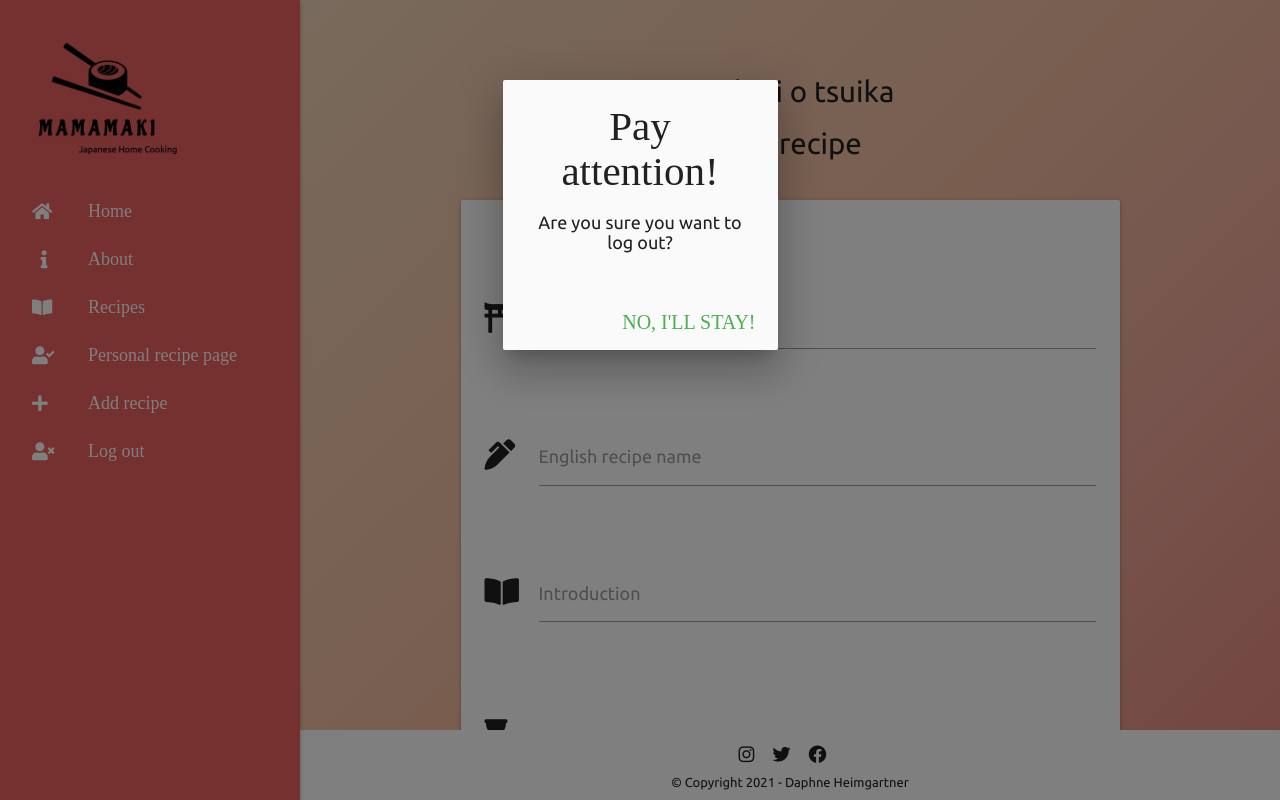
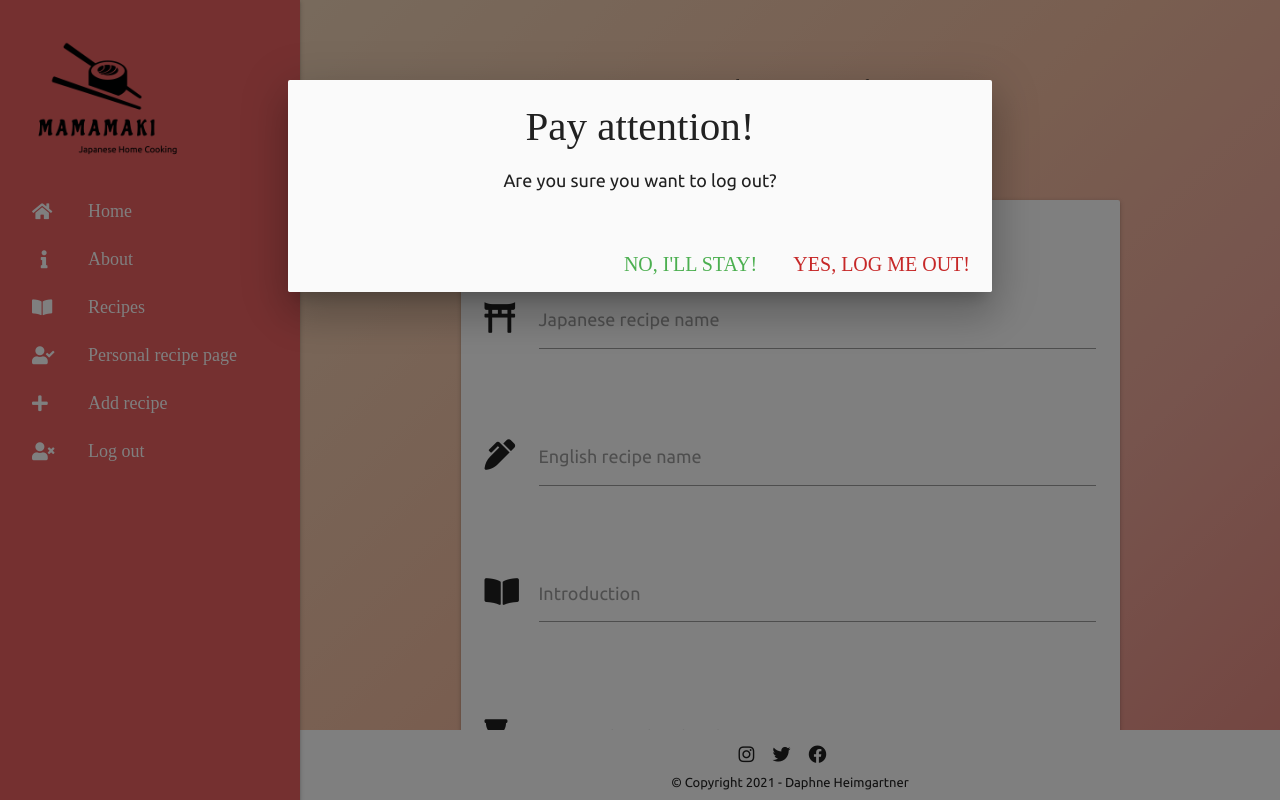
Before and after one commit to Daph1986/mamamaki, a Flask app: page /recipe/add in a window 1280 px wide, after a click on "Log out". Run offline with Flask 2, Linux system fonts and the light colour scheme; the visitor is signed in with stand-in values (Sample User, id 1); some libraries are stand-ins or nearby versions; some web fonts are replaced.

Commit message:
Delete unnecessary CSS

```diff
--- a/static/css/style.css
+++ b/static/css/style.css
@@ -265,11 +265,6 @@ span.text-keep:hover {
   color: #1a581c;
 }
 
-#log-out-modal {
-  width: 275px;
-  line-height: 20px;
-}
-
 /* -------------------------- Homepage --------------------------- */
 
 .toast {
```
